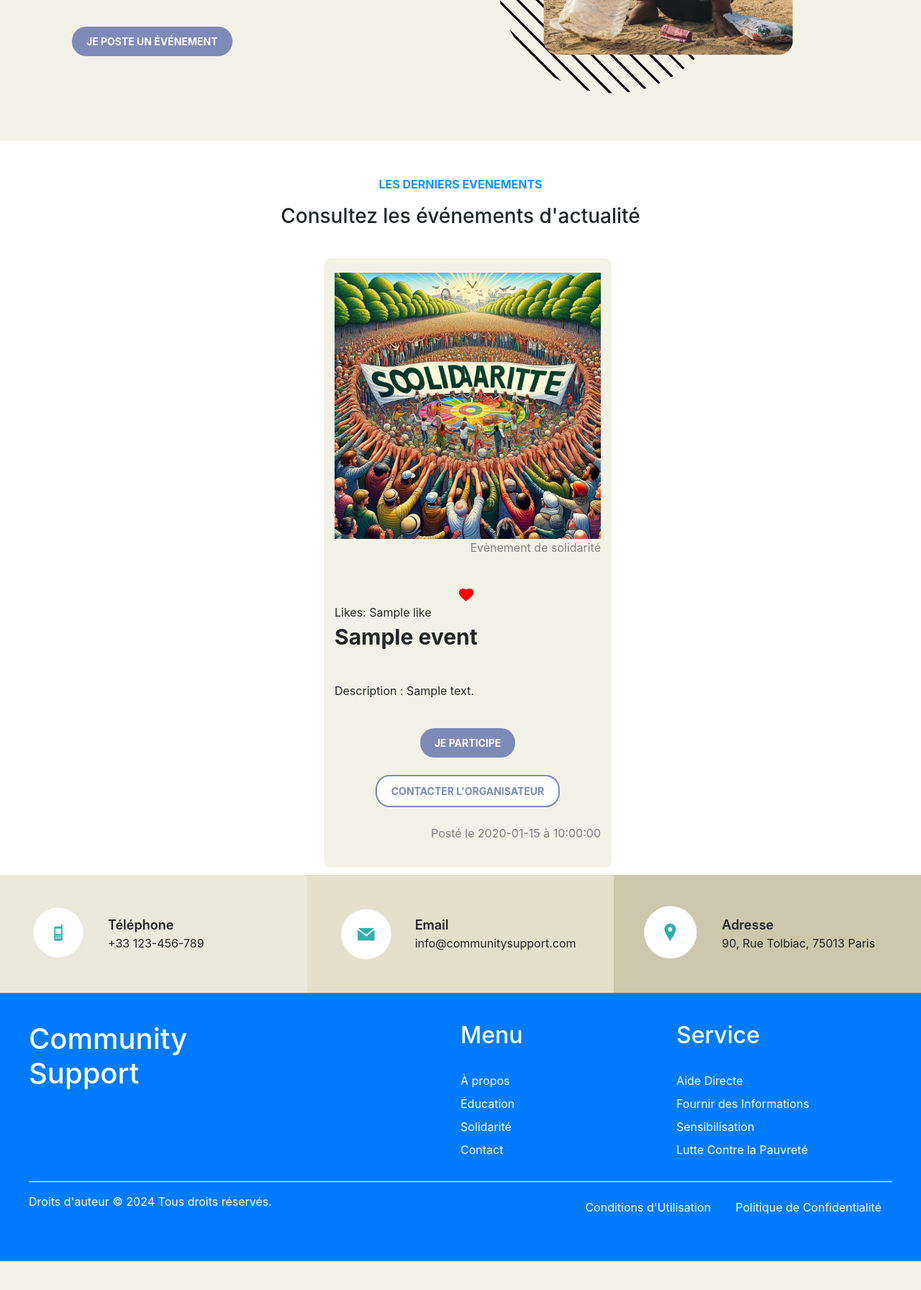
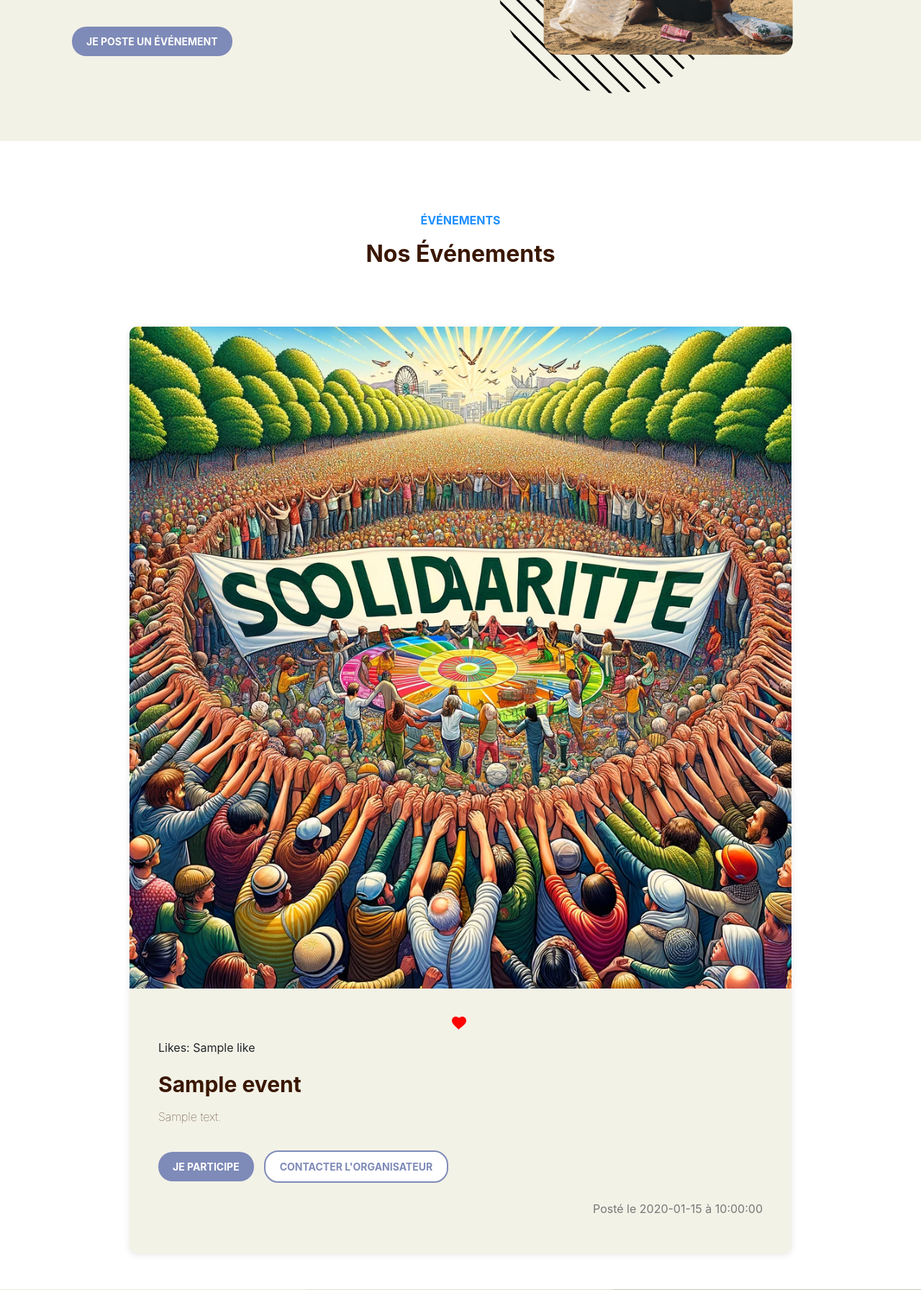
Before and after one commit to lilHmidou/community_support, a Symfony app: template templates/solidarity/index.html.twig in a window 1280 px wide. Shown: the part 727-2520 px from the top of the page at 72% size. Before the commit the page ends 2480 px from the top, so only its background shows below. Run offline with Twig, Linux system fonts and the light colour scheme; the template is opened without the code that fills it: most values are stand-ins (such as "Sample title", 1, 10 or a date in 2020); style sheets or scripts are compiled from the project's sources; some libraries are stand-ins or nearby versions.

Commit message:
finished solidarity

```diff
--- a/assets/styles/solidarity.css
+++ b/assets/styles/solidarity.css
@@ -24,7 +24,6 @@
     transform: scale(1.1);
 }
 
-
 .title1{
     color: #3A1700;
     font-weight: 700; /* bold */
@@ -47,78 +46,133 @@
 
 }
 
-
+/* 2nd page */
 
 .blue {
+    padding-top: 50px;
     color:dodgerblue;
     font-weight:bold;
     text-align:center;
-}
-
-.col {
-    background-color: #F3F2E7;
-    border-radius: 10px;
-    padding: 20px; /* Espacement intérieur */
-    margin: 10px; /* Marge extérieure */
-}
-
-.col:hover {
-    box-shadow: 0 0 20px 10px rgba(0, 0, 0, 0.5);
-}
-
-.col button {
-    display: block;
-    margin: auto;
 }
 
 .contain{
     background-color: white;
 }
 
-h3{
+.contain h3{
     font-weight:bold;
     text-align:center;
+    color: #3A1700;
+    font-size: 32px;
+    padding-bottom: 30px;
 }
 
-.title-event{
+/* Start of the new CSS code for the events page */
+
+.table-container1 {
+    display: flex;
+    flex-direction: column;
+    align-items: center;
+    width: 100%;
+    padding: 20px;
+}
+
+.table-container1 .col {
+    background-color: #F3F2E7;
+    border-radius: 10px;
+    box-shadow: 0 2px 10px rgba(0, 0, 0, 0.1);
+    width: 100%;
+    max-width: 920px;
+    margin-bottom: 30px;
+    padding: 40px;
+    display: flex;
+    flex-direction: column;
+    align-items: flex-start;
+}
+
+.contain .col {
+    box-sizing: border-box;
+    background-color: #F3F2E7;
+    border-radius: 10px;
+    box-shadow: 0 2px 10px rgba(0, 0, 0, 0.1);
+    width: 100%;
+    max-width: 920px;
+    margin-bottom: 30px;
+    padding: 40px 40px 40px 40px; /* Padding pour tous les côtés sauf le haut */
+    display: flex;
+    flex-direction: column;
+    align-items: flex-start;
+}
+
+.image {
+    width: calc(100% + 80px);
+    margin-left: -40px;
+    margin-right: -40px;
+    margin-top: -40px;
+    height: auto;
+    border-radius: 10px 10px 0 0; /* Arrondi seulement en haut */
+}
+
+.likes-count {
+    margin-bottom: 17px; /* Space after the like count */
+}
+
+.title-event {
+    color: #3A1700; /* Color for the event title */
     font-weight: bold;
     font-size: 30px;
+    margin-bottom: 10px; /* Space after the title */
 }
 
-.date-creat{
-    text-align: right;
-    color: grey;
+.date-creat {
+    font-size: 16px;
+    color: #777;
+    margin-bottom: 10px;
+    margin-left: auto;
 }
 
-.table-container1 {
-    display: grid;
-    grid-template-columns: repeat(1, 400px);
-    gap: 30px; /* Ajoute de l'espace entre chaque case */
-    justify-content: center; /* Centre horizontalement */
+.desc-event {
+    color: #3A1700; /* Darker text color for the description */
+    font-size: 16px;
+    font-weight: lighter;
+    margin-bottom: 10px; /* Space before the buttons */
 }
 
-.image{
-    width: 100%;
+/* Button styles */
+
+.table-container1 .col .button-container {
+    display: flex;
+    align-items: center;
+    margin-top: 25px;
 }
 
+.purple, .explore {
+    border-radius: 20px;
+    font-size: 14px;
+    font-weight: bold;
+    padding: 10px 20px;
+    margin-right: 14px;
+    width: fit-content;
+    transition: transform 0.3s ease;
+    background-color: #7E8AB8;
+    color: white;
+    border: none;
+}
 
 .explore {
     background-color: white;
     color: #7E8AB8;
-    padding: 10px 20px;
-    border-radius: 20px;
-    font-size: 14px;
     border: 2px solid #7E8AB8;
-    font-weight: bold;
-    transition: transform 0.3s ease;
 }
 
-.explore:hover {
-    background-color: whitesmoke;
-    color: #7E8AB8;
+.purple:hover, .explore:hover {
+    background-color: #7E8AB8;
+    color: white;
     border: 2px solid #7E8AB8;
-    transform: scale(1.1);
+    transform: scale(1);
 }
+
+/* like css */
 
 @keyframes heartBeat {
     0% {
@@ -136,9 +190,12 @@ h3{
     background: none;
     border: none;
     cursor: pointer;
-    display: flex;
+    display: block;
     align-items: center;
     font-size: 16px;
+    margin: 0 auto 10px; /* Add some margin below */
+    padding: 0;
+    text-align: center;
 }
 
 .heart-icon {
--- a/templates/fragments/footer.html.twig
+++ b/templates/fragments/footer.html.twig
@@ -53,17 +53,17 @@
                 <div class="col-lg-3">
                     <h2>Menu</h2><br>
                     <ul class="menu">
-                        <li><a href="{{ path('about') }}">À propos</a></li>
-                        <li><a href="#">Éducation</a></li>
-                        <li><a href="#">Solidarité</a></li>
-                        <li><a href="#">Contact</a></li>
+                        <li><a href="{{ path('home') }}">Acceuil</a></li>
+                        <li><a href="{{ path('solidarity') }}">Solidarité</a></li>
+                        <li><a href="{{ path('tutorat') }}">Tutorat</a></li>
+                        <li><a href="{{ path('about') }}">À Propos</a></li>
                     </ul>
                 </div>
 
                 <div class="col-lg-3">
                     <h2>Service</h2> <br>
                     <ul class="service">
-                        <li><a href="#">Aide Directe</a></li>
+                        <li><a href="#">Contact</a></li>
                         <li><a href="#">Fournir des Informations</a></li>
                         <li><a href="#">Sensibilisation</a></li>
                         <li><a href="#">Lutte Contre la Pauvreté</a></li>
--- a/templates/solidarity/index.html.twig
+++ b/templates/solidarity/index.html.twig
@@ -31,30 +31,30 @@
     </div>
     <div class="contain">
         <br><br>
-        <p class="blue">LES DERNIERS EVENEMENTS</p>
-        <h3>Consultez les événements d'actualité</h3>
+        <p class="blue">ÉVÉNEMENTS</p>
+        <h3>Nos Événements</h3>
         <br>
         <div class="table-container1">
             {% for event in events %}
             <div class="col">
                 {% if event.category == "alimentaire" %}
-                    <img src="{{ asset ('images/solidarity/alimentaire.jpeg') }}" class="image" alt="Image">
-                    <p class="date-creat">Evènement alimentaire</p>
+                    <img src="{{ asset ('images/solidarity/sol.jpeg') }}" class="image" alt="Image">
+                    <p class="date-creat"></p>
                 {% else %}
                     {% if event.category == "communautaire" %}
-                        <img src="{{ asset ('images/solidarity/communautaire.jpeg') }}" class="image" alt="Image">
-                        <p class="date-creat">Evènement communautaire</p>
+                        <img src="{{ asset ('images/solidarity/sol3.jpeg') }}" class="image" alt="Image">
+                        <p class="date-creat"></p>
                     {% else %}
                         {% if event.category == "environnemental" %}
-                            <img src="{{ asset ('images/solidarity/environnemental.jpeg') }}" class="image" alt="Image">
-                            <p class="date-creat">Evènement environnemental</p>
+                            <img src="{{ asset ('images/solidarity/sol1.jpeg') }}" class="image" alt="Image">
+                            <p class="date-creat"></p>
                         {% else %}
                             {% if event.category == "sensibilisation" %}
-                                <img src="{{ asset ('images/solidarity/sensibilisation.jpeg') }}" class="image" alt="Image">
-                                <p class="date-creat">Evènement de sensibilisation</p>
+                                <img src="{{ asset ('images/solidarity/sol2.jpeg') }}" class="image" alt="Image">
+                                <p class="date-creat"></p>
                             {% else %}
                                 <img src="{{ asset ('images/solidarity/solidarite.jpeg') }}" class="image" alt="Image">
-                                <p class="date-creat">Evènement de solidarité</p>
+                                <p class="date-creat"></p>
                             {% endif %}
                         {% endif %}
                     {% endif %}
@@ -68,12 +68,11 @@
                 <span class="likes-count">Likes: {{ event.like }}</span>
 
                 <p class="title-event">{{ event.title }}</p>
-                <br>
-                <p class="desc-event">Description : {{ event.description }}</p>
-                <br>
-                <button class="purple">JE PARTICIPE</button>
-                <br>
-                <button class="explore">CONTACTER L'ORGANISATEUR</button>
+                <p class="desc-event"> {{ event.description }}</p>
+                <div class="button-container">
+                    <button class="purple">JE PARTICIPE</button>
+                    <button class="explore">CONTACTER L'ORGANISATEUR</button>
+                </div>
                 <br>
                 <p class="date-creat">Posté le {{ event.createdAtP|date('Y-m-d') }} à {{ event.createdAtP|date('H:i:s') }}</p>
             </div>
```
Also changed, not shown: public/images/solidarity/alimentaire.jpeg (deleted), public/images/solidarity/communautaire.jpeg (deleted), public/images/solidarity/environnemental.jpeg (deleted), 5 other files.
